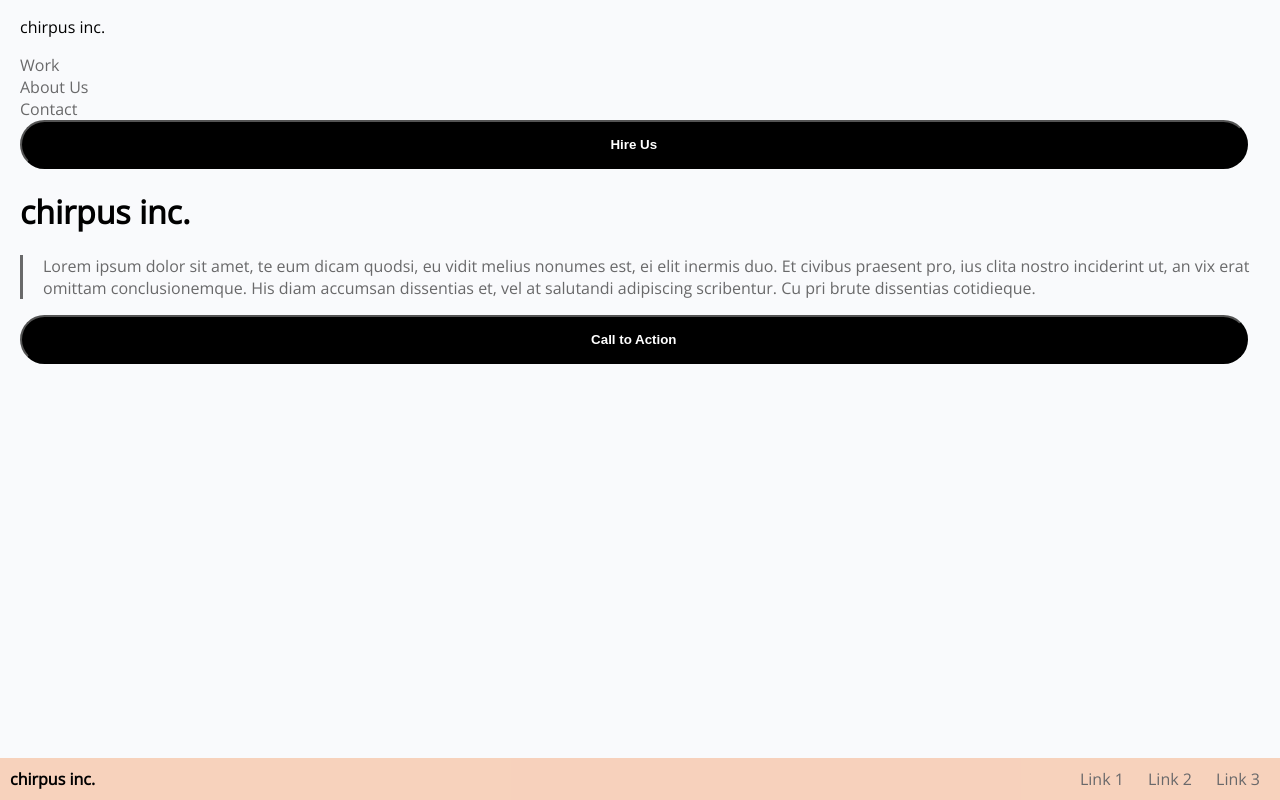
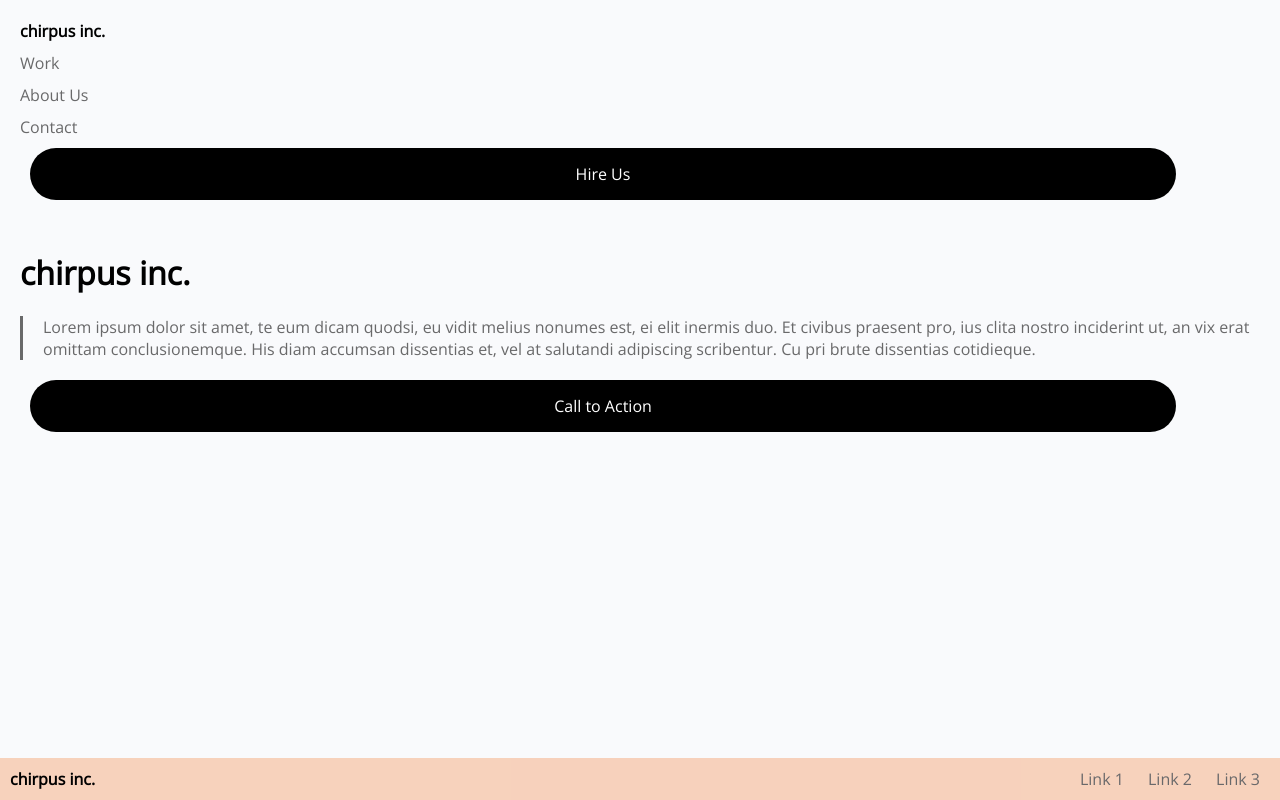
Before and after one commit to AFrench92/html-css-lab1, a plain HTML site: page index.html in a window 1280 px wide. Drawn offline with nearby package versions, Linux system fonts and the light colour scheme.

Commit message:
finished lab

```diff
--- a/index.html
+++ b/index.html
@@ -3,26 +3,28 @@
 <head>
     <meta charset="UTF-8">
     <meta name="viewport" content="width=device-width, initial-scale=1.0">
-    <title>Document</title>
+    <title>HTML/CSS Lab2</title>
     <link rel="stylesheet" href="style.css">
     <link href="https://fonts.googleapis.com/css2?family=Open+Sans&display=swap" rel="stylesheet">
 </head>
 <body class="body-content">
     <header class="header-content">
-        <p>chirpus inc.</p>
-        <div><a class="header-links" href="null">Work</a></div>
-        <div><a class="header-links" href="null">About Us</a></div>
-        <div><a class="header-links" href="null">Contact</a></div>
-        <div><button class="button">Hire Us</button></div>
+        <ul class="nav-list">
+        <li class="chirpus">chirpus inc.</li>
+        <li class="top-nav"><a class="header-links" href="null">Work</a></li>
+        <li class="top-nav"><a class="header-links" href="null">About Us</a></li>
+        <li class="top-nav"><a class="header-links" href="null">Contact</a></li>
+        <li><a class="button-links" href="null"><div class="button"><div>Hire Us</div></a></li>
+     </ul>
     </header>
     <main class="main-content">
         <h1>chirpus inc.</h1>
         <p class="lorem">Lorem ipsum dolor sit amet, te eum dicam quodsi, eu vidit melius nonumes est, ei elit inermis duo. Et civibus praesent pro, ius clita nostro inciderint ut, an vix erat omittam conclusionemque. His diam accumsan dissentias et, vel at salutandi adipiscing scribentur. Cu pri brute dissentias cotidieque.</p>
-        <button class="button">Call to Action</button>
+        <a class="button-links" href="null"><div class="button">Call to Action</div></a>
     </main>
     <footer class="footer-content">
         <div class="footer-text">
-            <span class="float">chirpus inc.</span>
+            <span class="chirpus float">chirpus inc.</span>
             <a class="footer-links" href="">Link 1</a>
             <a class="footer-links" href="">Link 2</a>
             <a class="footer-links" href="">Link 3</a>
--- a/style.css
+++ b/style.css
@@ -1,4 +1,6 @@
-body{
+body,
+p,
+ul{
     margin: 0;
     padding: 0;
 }
@@ -10,17 +12,30 @@ body{
 
 .header-content{
     background-color: #f9fafc;
-    padding: 0 20px;
+    padding: 20px;
+}
+
+.nav-list{
+    list-style: none;
+}
+
+.chirpus{
+        font-weight: bold;
+}
+
+.top-nav{
+    margin: 10px 0;
 }
 
 .button{
     background-color: #000;
+    text-align: center;
     border-color: #000;
     color: #fff;
-    width: 99%;
+    width: 90%;
     border-radius: 30px;
     padding: 15px;
-    font-weight: bold;
+    margin: 10px;
 }
 
 .main-content{
@@ -31,6 +46,7 @@ body{
     color: #69696a;
     border-left: solid #69696a;
     padding-left: 20px;
+    margin-bottom: 20px;
 }
 
 .footer-content{
@@ -47,7 +63,6 @@ body{
 
 .float{
     float: left;
-    font-weight: bold;
 }
 
 .header-links{
@@ -55,6 +70,11 @@ body{
     color: #69696a;
 }
 
+.button-links{
+    text-decoration: none;
+    color: #fff;
+}
+
 .footer-links{
     text-decoration: none;
     color: #69696a;
```
